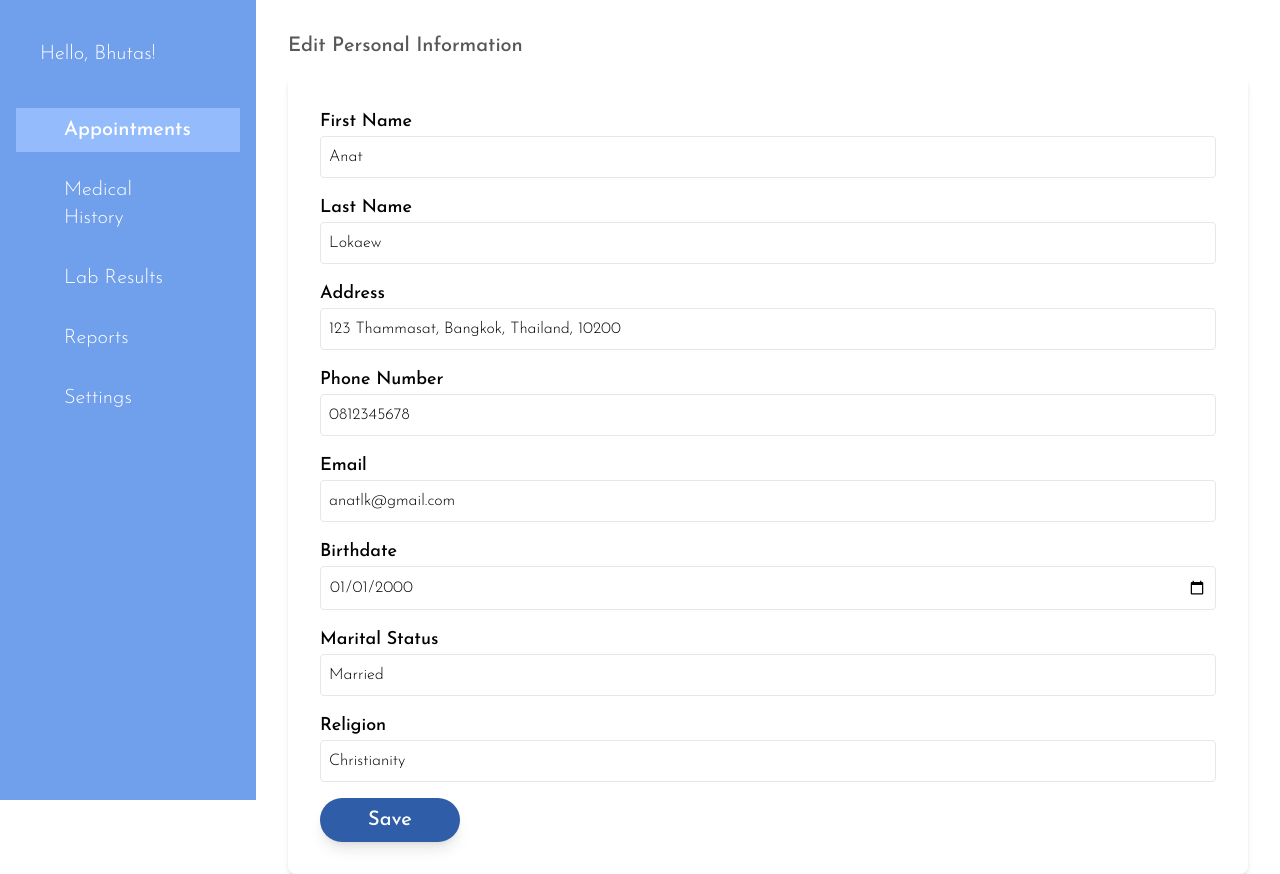
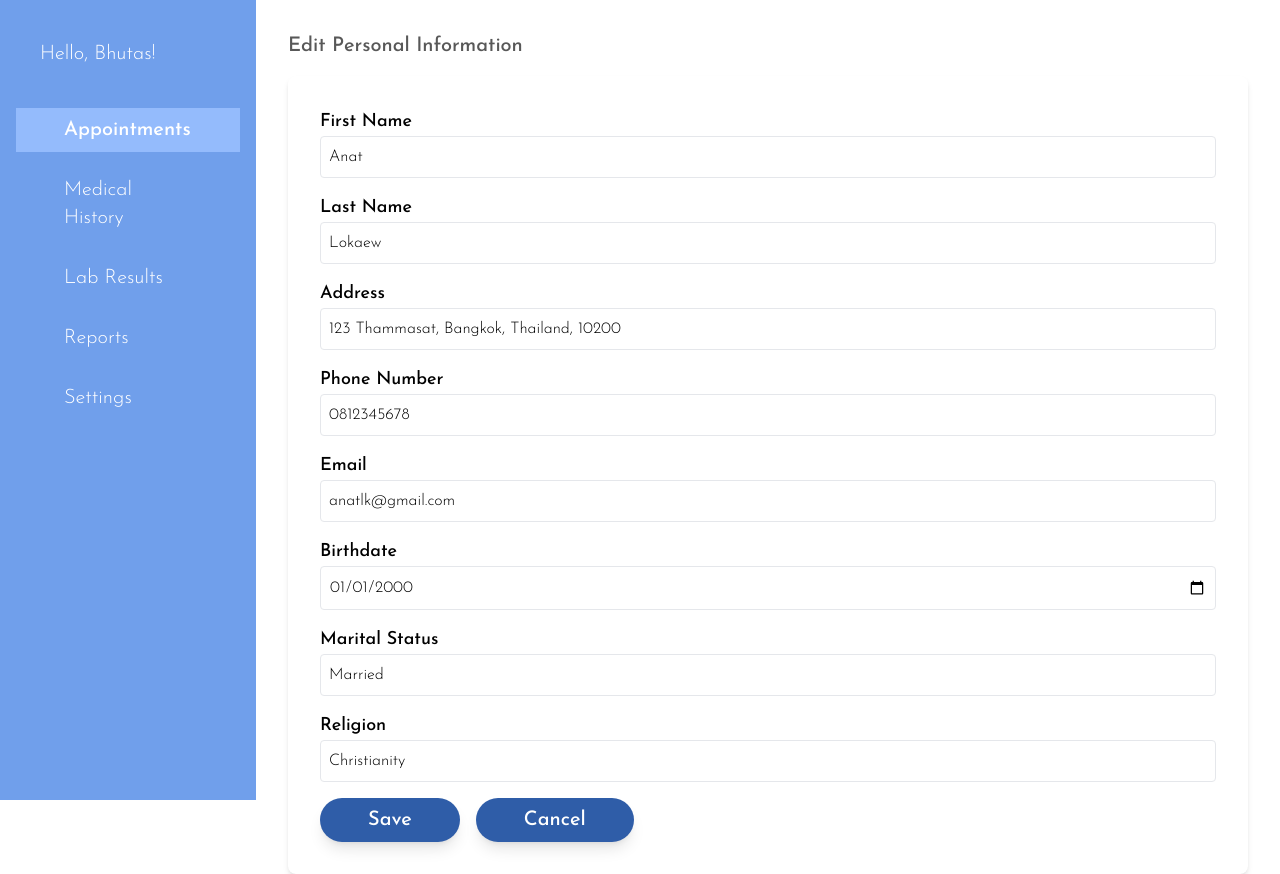
Before and after one commit to T0peerakarn/blockchain-project, a Next.js app: page /patient/editInfo in a window 1280 px wide. Built offline with nearby package versions, Linux system fonts and the light colour scheme.

Commit message:
fix: added cancel button in EditInfo page

```diff
--- a/src/app/patient/editInfo/page.tsx
+++ b/src/app/patient/editInfo/page.tsx
@@ -48,13 +48,18 @@ const EditInfoPage = () => {
 
   const handleSubmit = (e: React.FormEvent) => {
     e.preventDefault();
-    // LOGIC GOES HERE, FIX HEREEEEEEE
+    // FIX/ADD LOGIC FOR SUBMITTING FORM DATA HEREEEEEEEEE
     console.log("Form submitted:", formValues);
+    router.push("/patient/personalInfo");
+  };
+
+  const handleCancel = () => {
     router.push("/patient/personalInfo");
   };
 
   return (
     <div className="flex h-screen">
+      {/* Left Menu Panel */}
       <LeftMenuBar />
 
       <div className="w-[80%] p-8">
@@ -149,7 +154,10 @@ const EditInfoPage = () => {
               required
             />
           </div>
-          <Button title="Save" type="submit" />
+          <div className="flex gap-4">
+            <Button title="Save" type="submit" />
+            <Button title="Cancel" type="button" onClick={handleCancel} />
+          </div>
         </form>
       </div>
     </div>
```
